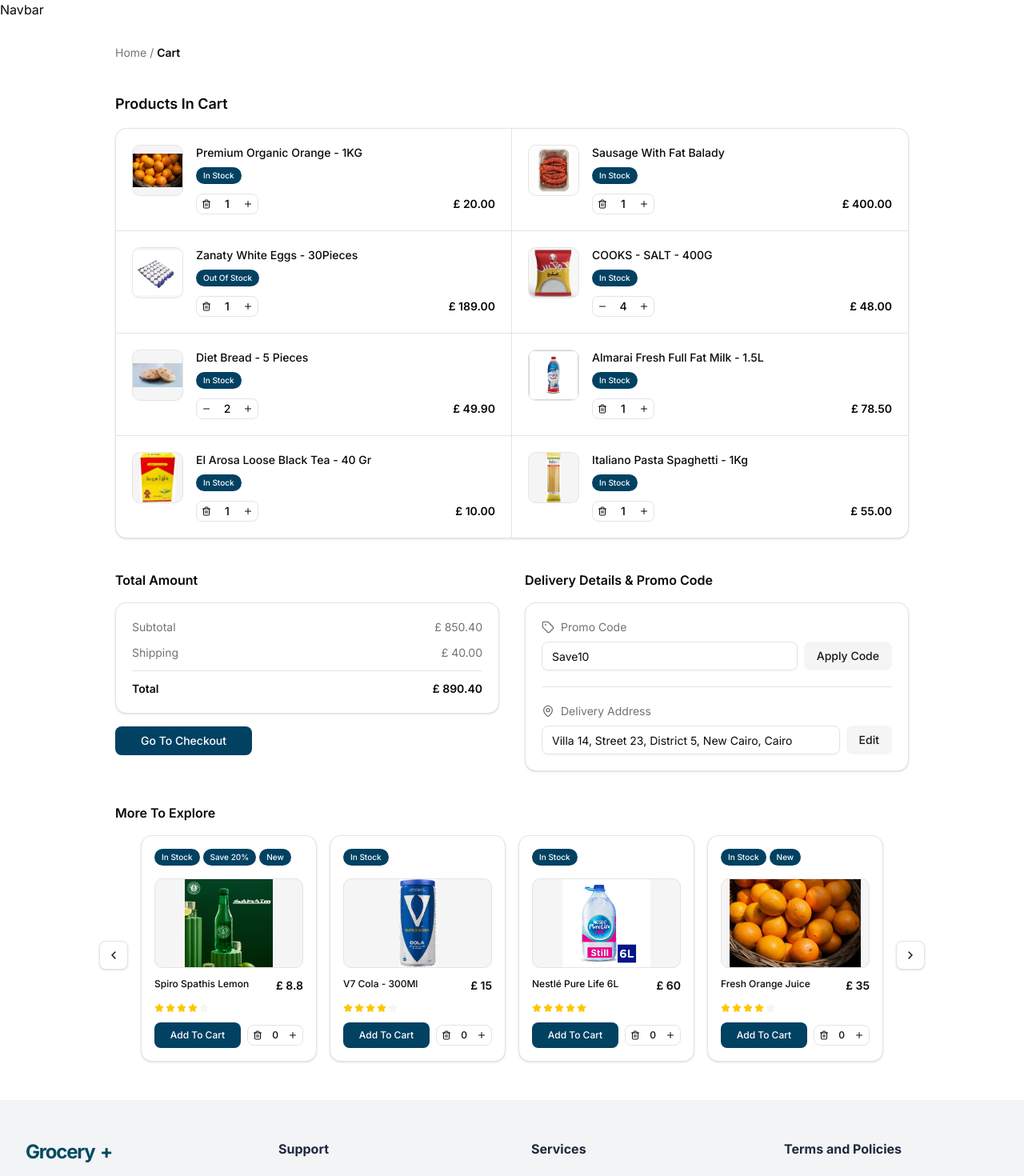
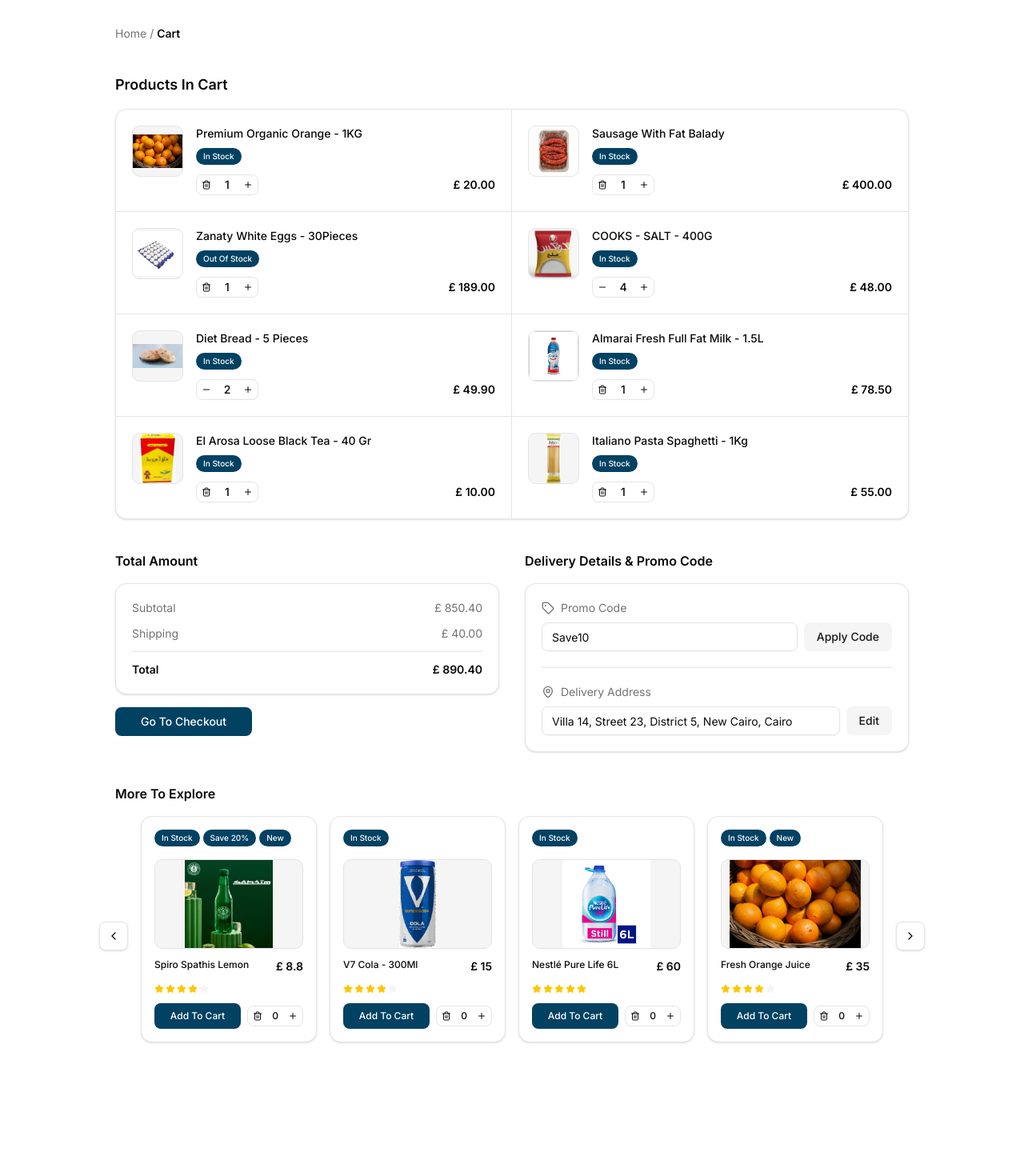
Before and after one commit to Abdulrahmanfawzy/grocery-R10-team-3, a React (Vite) app: page / in a window 1280 px wide. Shown: the top 1470 px of the page at 80% size. After the commit the page ends 1351 px from the top, so only its background shows below. Built offline with nearby package versions, Linux system fonts and the light colour scheme.

Commit message:
Add files via upload

```diff
--- a/src/App.tsx
+++ b/src/App.tsx
@@ -1,28 +1,15 @@
-import ProductList from "./pages/productList/ProductList";
 import { BrowserRouter, Routes, Route } from "react-router-dom";
 import Cart from "./pages/Cart";
-import Footer from "./components/layout/Footer";
-import Navbar from "./components/layout/Navbar";
 
-import CheckoutPage1 from "./pages/CheckoutPage1";
-import CheckoutPage2 from "./pages/CheckoutPage2";
-import CheckoutPage3 from "./pages/CheckoutPage3";
 
 const App = () => {
   return (
-    <div>
-      <BrowserRouter>
-        <Navbar />
-        <Routes>
-          <Route path="/" element={<Cart />} />
-          <Route path="/shop" element={<ProductList />} />
-          <Route path="/checkout1" element={<CheckoutPage1 />} />
-          <Route path="/checkout2" element={<CheckoutPage2 />} />
-          <Route path="/checkout3" element={<CheckoutPage3 />} />
-        </Routes>
-      </BrowserRouter>
-      <Footer />
-    </div>
+    <BrowserRouter>
+      <Routes>
+        <Route path="/" element={<Cart />} />
+        {/* <Route path="/checkout" element={<Checkout />} /> */}
+      </Routes>
+    </BrowserRouter>
   );
 };
 
```
Also changed, not shown: 1 other file (tests, documents, lock files or other folders).
